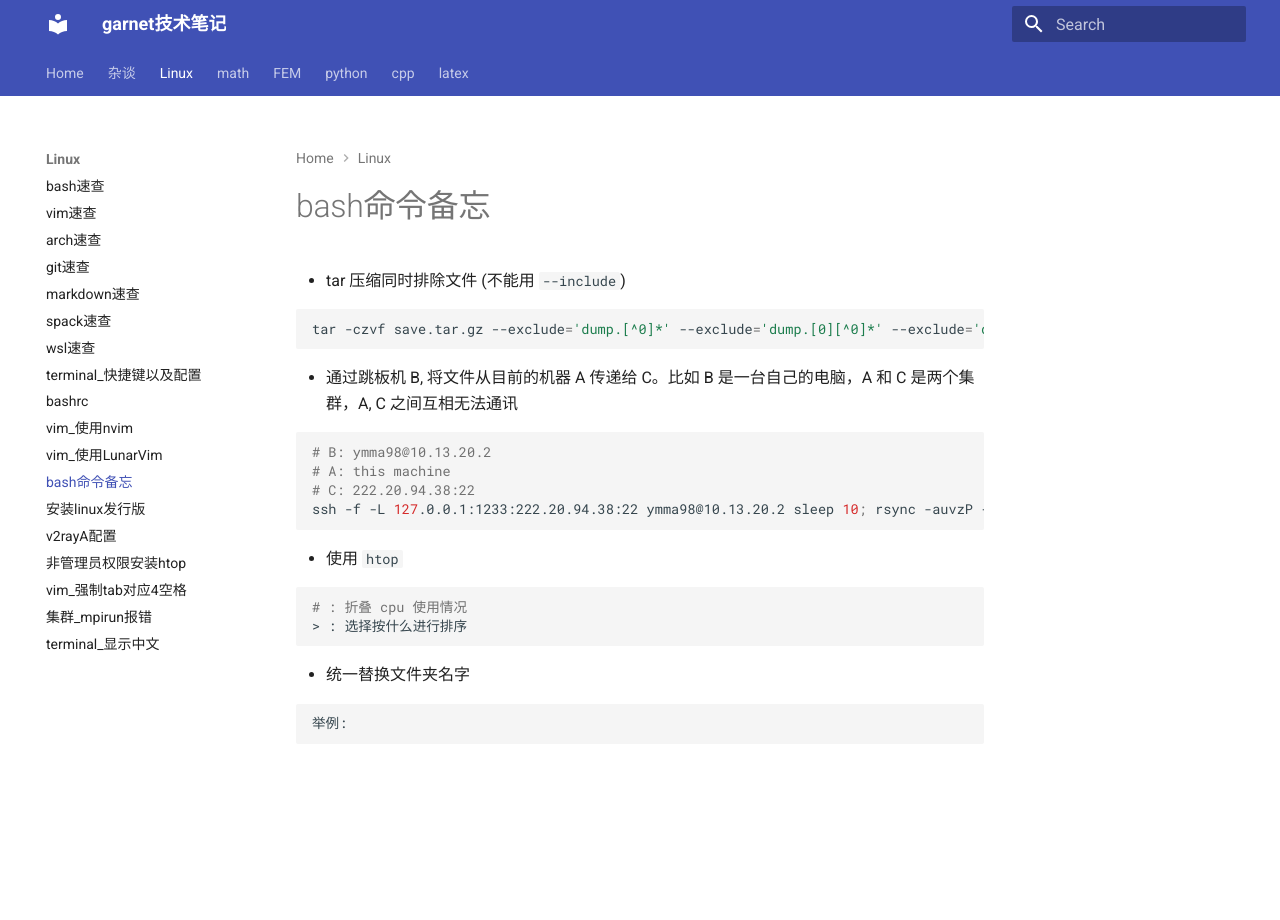
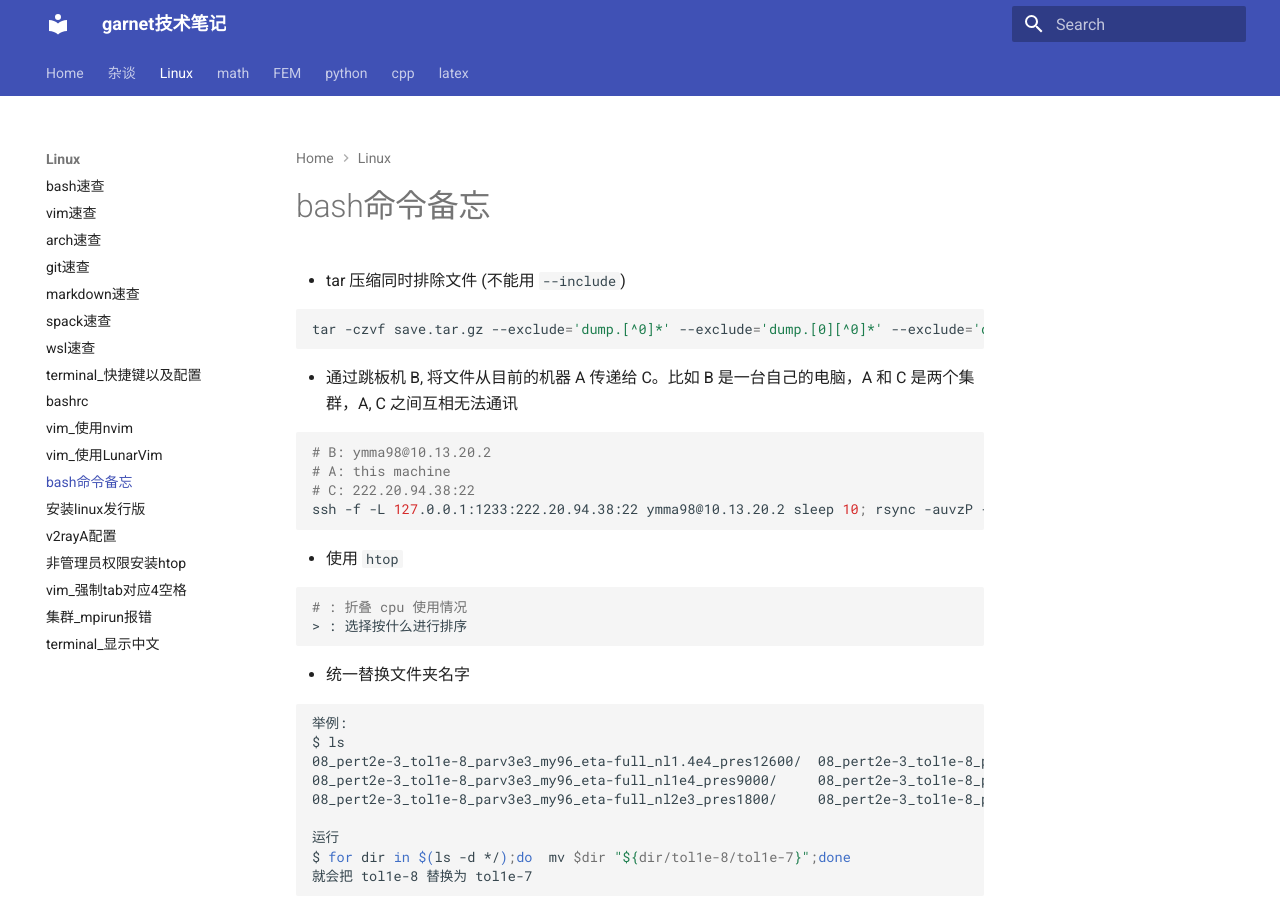
Before and after one commit to ymma98/technotes, an MkDocs documentation site: the page built from docs/Linux/bash命令备忘.md, in a window 1280 px wide. Built offline with MkDocs 1.6.1 and Material for MkDocs 9.7.7, drawn with Linux system fonts in a browser that asks for light colours.

Commit message:
docs/Linux/bash命令备忘.md updated from https://stackedit.cn/

````diff
--- a/docs/Linux/bash命令备忘.md
+++ b/docs/Linux/bash命令备忘.md
@@ -26,9 +26,16 @@ ssh -f -L 127.0.0.1:1233:222.20.94.38:22 ymma98@10.13.20.2 sleep 10; rsync -auvz
 
 ```bash
 举例:
+$ ls
+08_pert2e-3_tol1e-8_parv3e3_my96_eta-full_nl1.4e4_pres12600/  08_pert2e-3_tol1e-8_parv3e3_my96_eta-full_nl2e4_pres18000/  08_pert2e-3_tol1e-8_parv3e3_my96_eta-full_nl8e3_pres7200/
+08_pert2e-3_tol1e-8_parv3e3_my96_eta-full_nl1e4_pres9000/     08_pert2e-3_tol1e-8_parv3e3_my96_eta-full_nl4e3_pres3600/   checkminmax.py
+08_pert2e-3_tol1e-8_parv3e3_my96_eta-full_nl2e3_pres1800/     08_pert2e-3_tol1e-8_parv3e3_my96_eta-full_nl6e3_pres5400/   prun.sh
 
+运行
+$ for dir in $(ls -d */);do  mv $dir "${dir/tol1e-8/tol1e-7}";done
+就会把 tol1e-8 替换为 tol1e-7
 ```
 <!--stackedit_data:
-eyJoaXN0b3J5IjpbLTQ4Njk4NDY1NCw3NTgwNTIwMTMsNDAyND
-AzMTYwLC0xOTczMDIyODQwXX0=
+eyJoaXN0b3J5IjpbLTEyMzU2NzM5ODIsNzU4MDUyMDEzLDQwMj
+QwMzE2MCwtMTk3MzAyMjg0MF19
 -->
````
